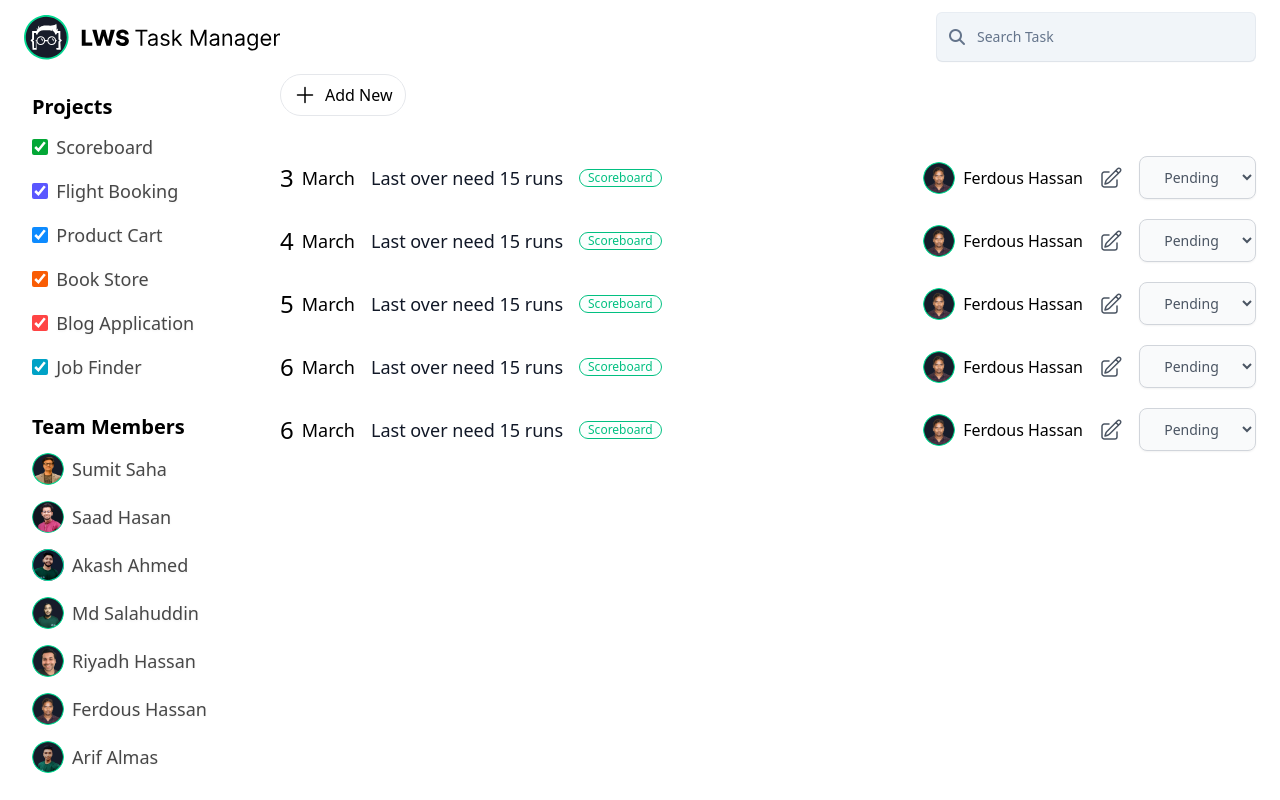
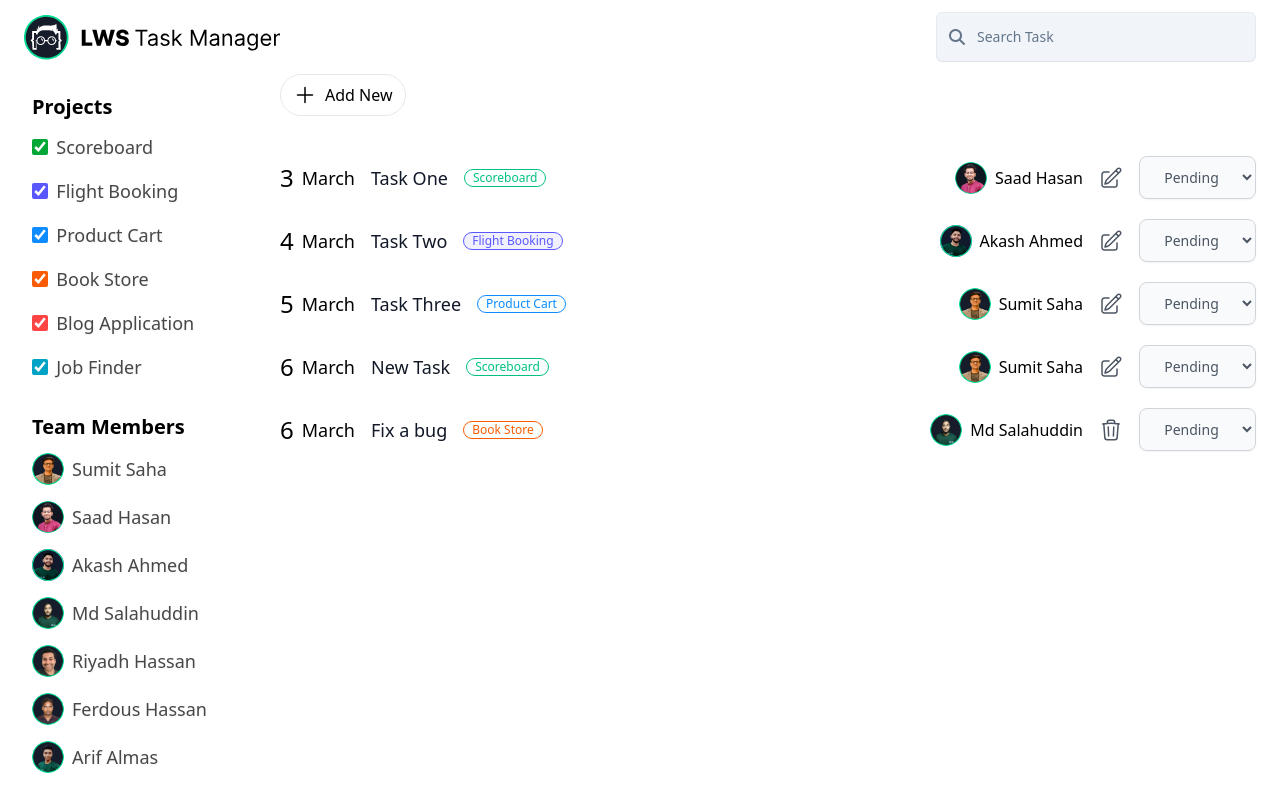
Before and after one commit to codernoyan/task-manager-app, a React (Vite) app: page / in a window 1280 px wide. Built offline with nearby package versions, Linux system fonts and the light colour scheme; data requests are answered from the project's data file.

Commit message:
added conditional delete button

```diff
--- a/src/components/tasksList/Task.jsx
+++ b/src/components/tasksList/Task.jsx
@@ -2,13 +2,13 @@ import { useNavigate } from "react-router-dom";
 
 export default function Task({ task }) {
   const { id, taskName, teamMember, project, deadline, status } = task || {};
-  const { name, avatar } = teamMember || {};
+  const { name: teamMemberName, avatar } = teamMember || {};
   const { projectName, colorClass } = project || {};
 
   const navigate = useNavigate();
   // edit task
   const handleEdiTask = () => {
-    navigate(`/edit-task/${id}`)
+    navigate(`/edit-task/${id}`);
   };
 
   const months = "January February March April May June July August September October November December";
@@ -21,16 +21,18 @@ export default function Task({ task }) {
         <h4 className="lws-month">{month[new Date(deadline).getMonth()]}</h4>
       </div>
       <div className="lws-taskContainer">
-        <h1 className="lws-task-title">Last over need 15 runs</h1>
-        <span className="lws-task-badge color-scoreboard">Scoreboard</span>
+        <h1 className="lws-task-title">{taskName}</h1>
+        <span className={`lws-task-badge ${colorClass}`}>{projectName}</span>
       </div>
       <div className="flex items-center gap-4">
         <div className="flex items-center gap-2">
-          <img src="./images/avatars/ferdous.png" className="team-avater" />
-          <p className="lws-task-assignedOn">Ferdous Hassan</p>
+          <img src={avatar} className="team-avater" />
+          <p className="lws-task-assignedOn">{teamMemberName}</p>
         </div>
         {/* delete button will not shown to the ui, until the status of the task will be completed */}
-        {/* <button class="lws-delete">
+        {
+          status === 'completed' ?
+            <button class="lws-delete">
               <svg
                 fill="none"
                 viewBox="0 0 24 24"
@@ -44,12 +46,18 @@ export default function Task({ task }) {
                   d="M14.74 9l-.346 9m-4.788 0L9.26 9m9.968-3.21c.342.052.682.107 1.022.166m-1.022-.165L18.16 19.673a2.25 2.25 0 01-2.244 2.077H8.084a2.25 2.25 0 01-2.244-2.077L4.772 5.79m14.456 0a48.108 48.108 0 00-3.478-.397m-12 .562c.34-.059.68-.114 1.022-.165m0 0a48.11 48.11 0 013.478-.397m7.5 0v-.916c0-1.18-.91-2.164-2.09-2.201a51.964 51.964 0 00-3.32 0c-1.18.037-2.09 1.022-2.09 2.201v.916m7.5 0a48.667 48.667 0 00-7.5 0"
                 />
               </svg>
-                </button> */}
+            </button>
+            :
             <button onClick={handleEdiTask} className="lws-edit">
               <svg xmlns="http://www.w3.org/2000/svg" fill="none" viewBox="0 0 24 24" strokeWidth="1.5" stroke="currentColor" className="w-6 h-6 text-gray-600 hover:text-indigo-600">
                 <path strokeLinecap="round" strokeLinejoin="round" d="M16.862 4.487l1.687-1.688a1.875 1.875 0 112.652 2.652L10.582 16.07a4.5 4.5 0 01-1.897 1.13L6 18l.8-2.685a4.5 4.5 0 011.13-1.897l8.932-8.931zm0 0L19.5 7.125M18 14v4.75A2.25 2.25 0 0115.75 21H5.25A2.25 2.25 0 013 18.75V8.25A2.25 2.25 0 015.25 6H10" />
               </svg>
             </button>
+        }
+        {/* delete button */}
+
+        {/* edit button */}
+
         <select className="lws-status">
           <option value="pending" selected>Pending</option>
           <option value="inProgress">In Progress</option>
```
Lines whose indentation alone changed are shown as unchanged.
